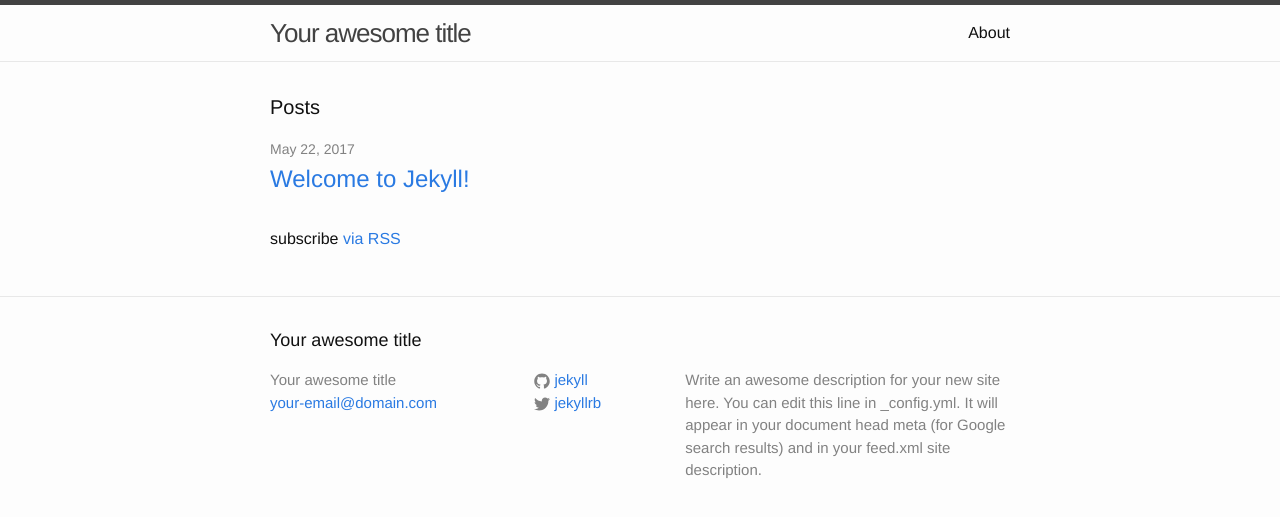
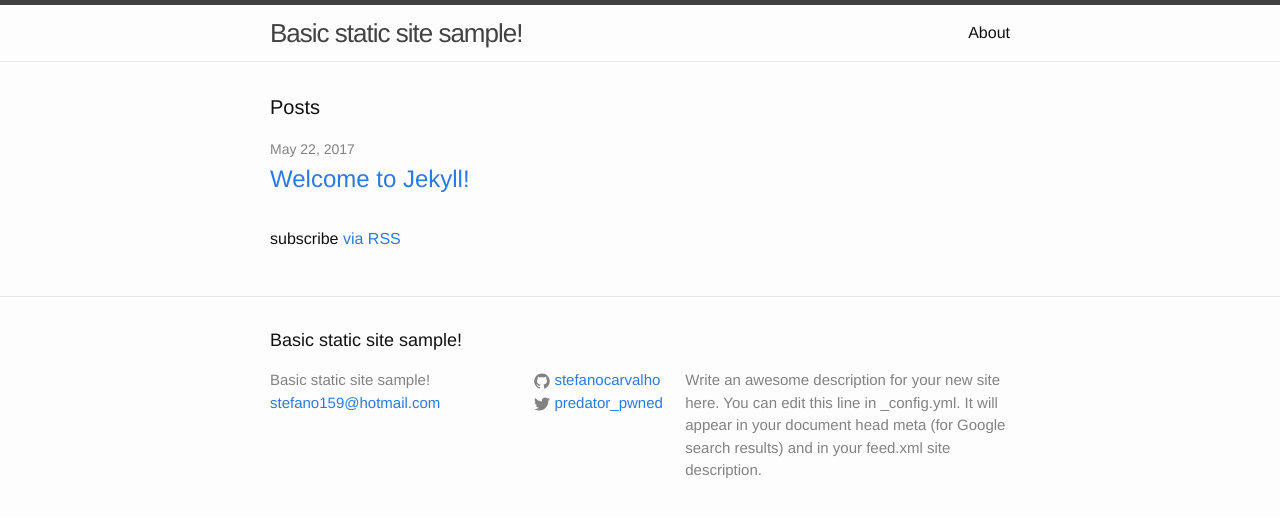
Before and after one commit to stefanocarvalho/stefanocarvalho.github.io, a Jekyll site: the page built from index.html, in a window 1280 px wide. Shown: the top 517 px of the page. Built offline with Jekyll 4.4.1, drawn with Linux system fonts in a browser that asks for light colours.

Commit message:
Update _config.yml
Some personal data added.

```diff
--- a/_config.yml
+++ b/_config.yml
@@ -6,16 +6,16 @@
 # 'jekyll serve'. If you change this file, please restart the server process.
 
 # Site settings
-title: Your awesome title
-email: your-email@domain.com
+title: Basic static site sample!
+email: stefano159@hotmail.com
 description: > # this means to ignore newlines until "baseurl:"
   Write an awesome description for your new site here. You can edit this
   line in _config.yml. It will appear in your document head meta (for
   Google search results) and in your feed.xml site description.
 baseurl: "" # the subpath of your site, e.g. /blog
 url: "http://yourdomain.com" # the base hostname & protocol for your site
-twitter_username: jekyllrb
-github_username:  jekyll
+twitter_username: predator_pwned
+github_username:  stefanocarvalho
 
 # Build settings
 markdown: kramdown
```
